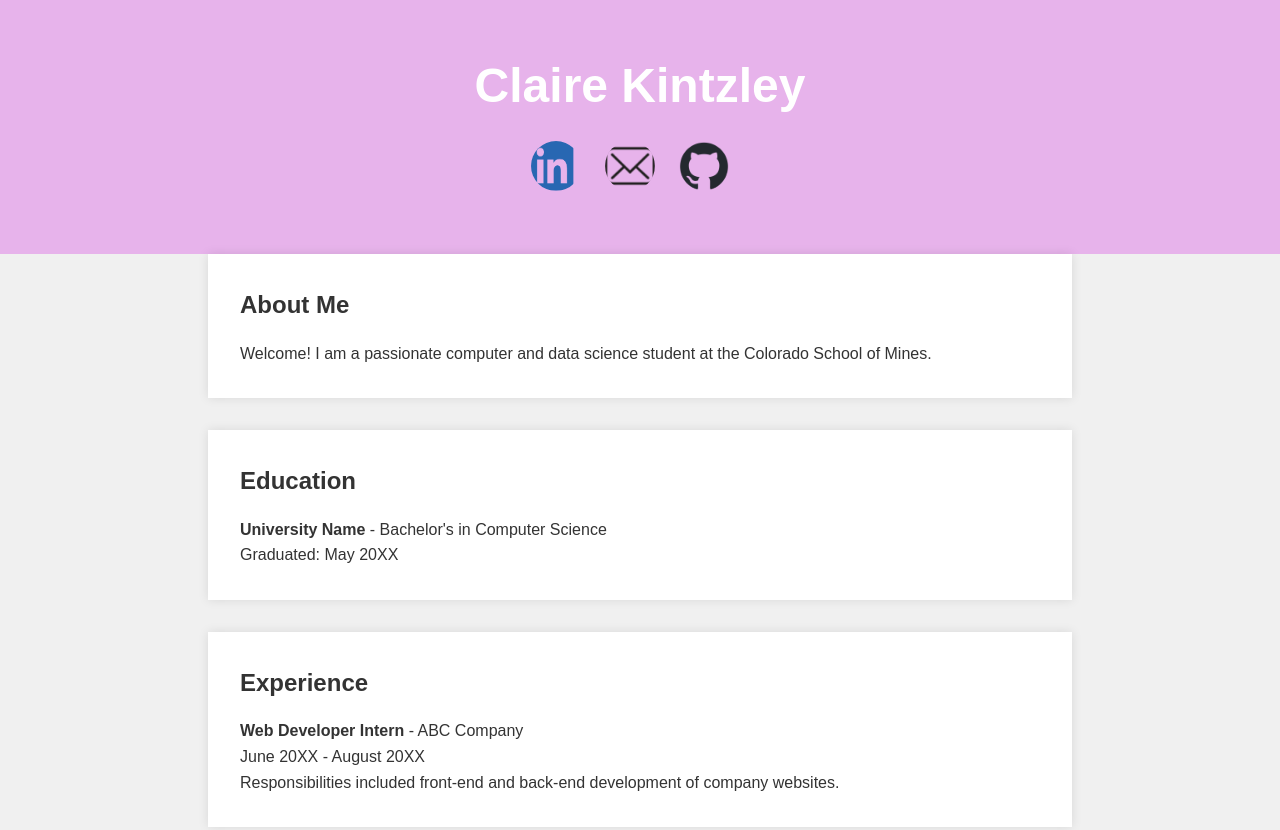
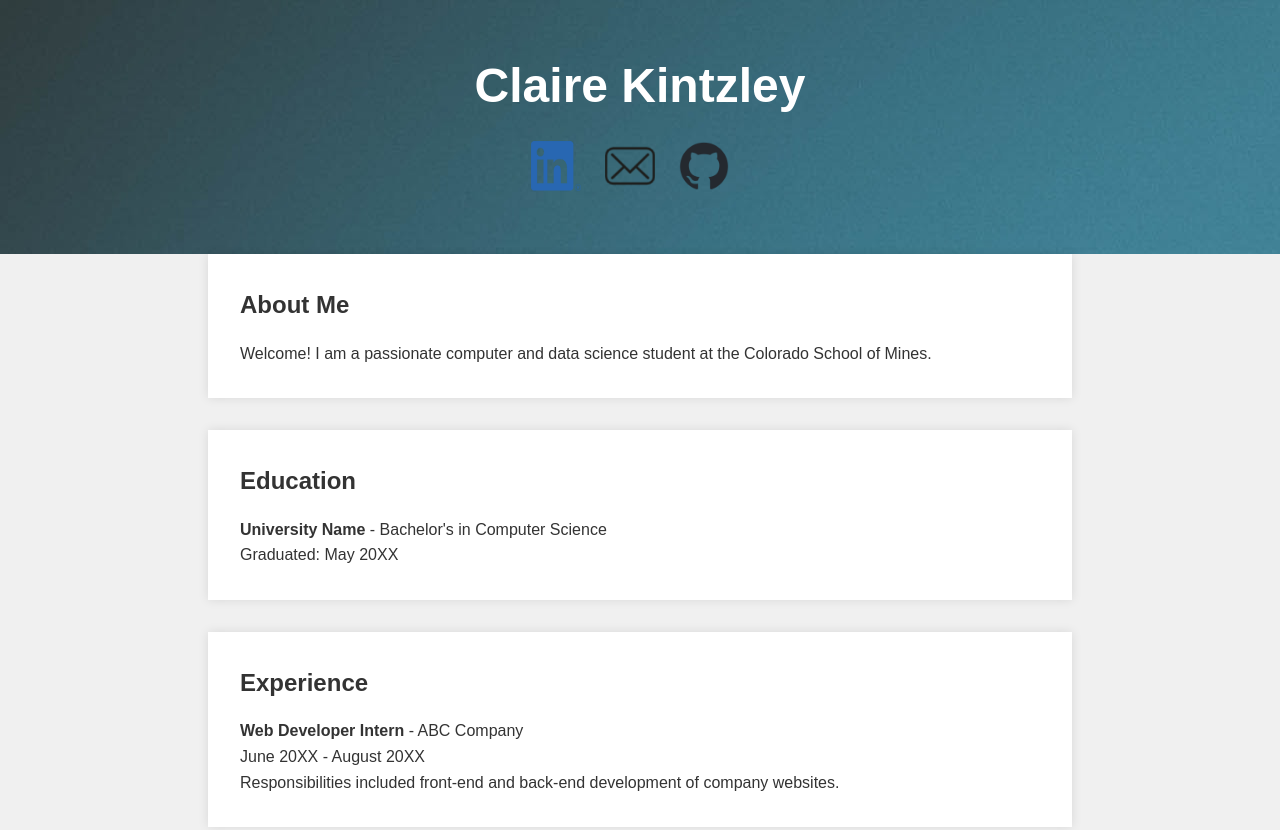
Before and after one commit to clairekintzley/clairekintzley.github.io, a plain HTML site: page index.html in a window 1280 px wide. Shown: the top 830 px of the page. Drawn offline with Linux system fonts and the light colour scheme.

Commit message:
adding background photo

```diff
--- a/styles.css
+++ b/styles.css
@@ -14,7 +14,8 @@ body {
 }
 
 header {
-    background-color: #e7aeebeb;
+    background-image: url('Logos/pexels-stephan-seeber-1054218.jpg'); /* Replace 'pattern.png' with your pattern image file path */
+    background-repeat: repeat; /* Set how the pattern repeats */
     color: #fff;
     text-align: center;
     padding: 0; /* Remove padding to take up the whole page */
@@ -39,7 +40,6 @@ header h1 {
 .contact-icons a img {
     width: 50px; /* Increase logo size */
     height: 50px;
-    border-radius: 50%;
     transition: opacity 0.3s;
 }
 
```
Also changed, not shown: Logos/pexels-stephan-seeber-1054218.jpg (added).
